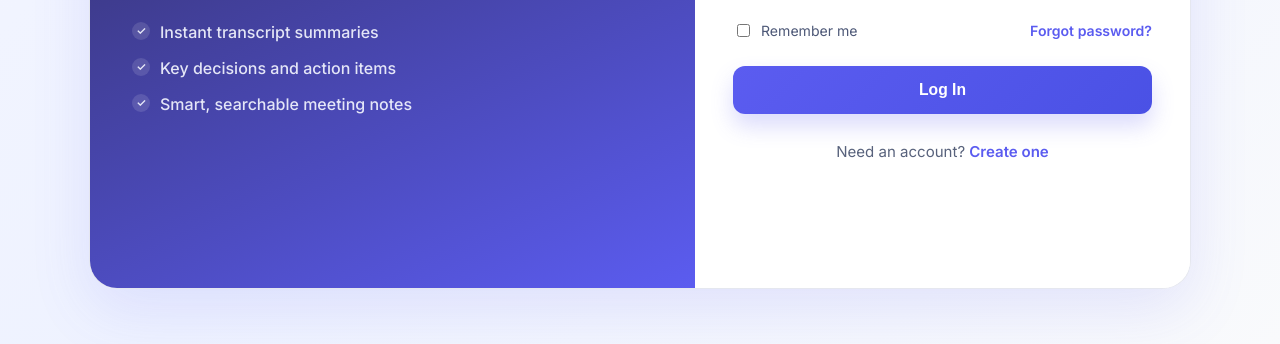
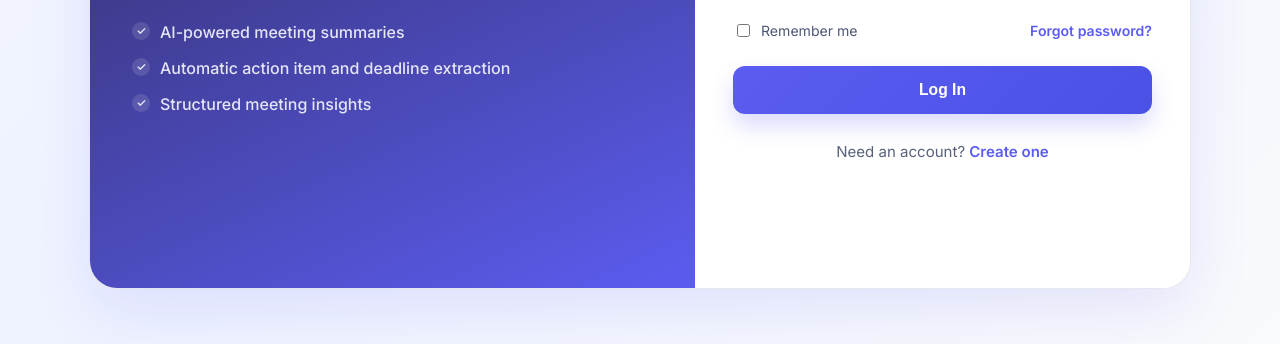
Before and after one commit to Rohanpatel512/AI-Meeting-Assistant, a website: page frontend/index.html in a window 1280 px wide. Shown: the part 452-796 px from the top of the page. Drawn offline with Linux system fonts and the light colour scheme.

Commit message:
Made minor frontend changes to login and signup pages.

```diff
--- a/frontend/index.html
+++ b/frontend/index.html
@@ -24,9 +24,9 @@
                 </p>
 
                 <ul class="feature-list">
-                    <li>Instant transcript summaries</li>
-                    <li>Key decisions and action items</li>
-                    <li>Smart, searchable meeting notes</li>
+                    <li>AI-powered meeting summaries</li>
+                    <li>Automatic action item and deadline extraction</li>
+                    <li>Structured meeting insights</li>
                 </ul>
             </aside>
 
```
Also changed, not shown: frontend/signup.html (+1 -1 lines).
